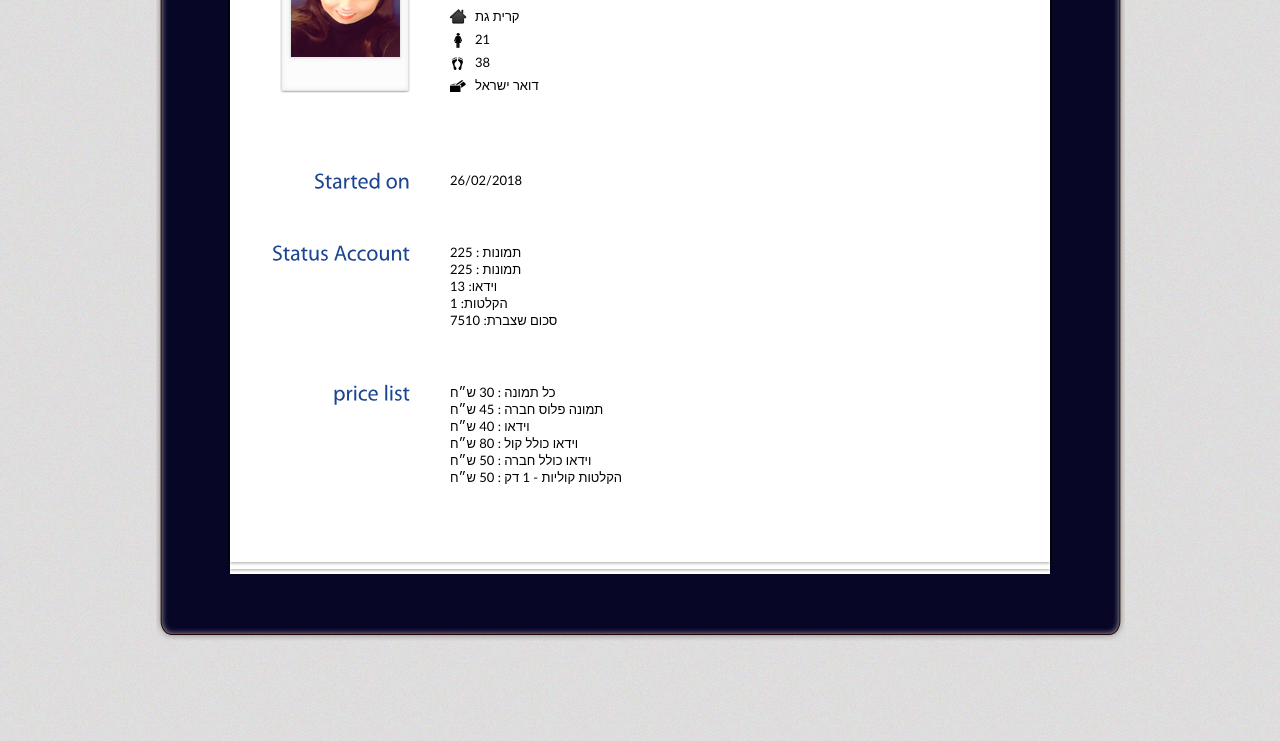
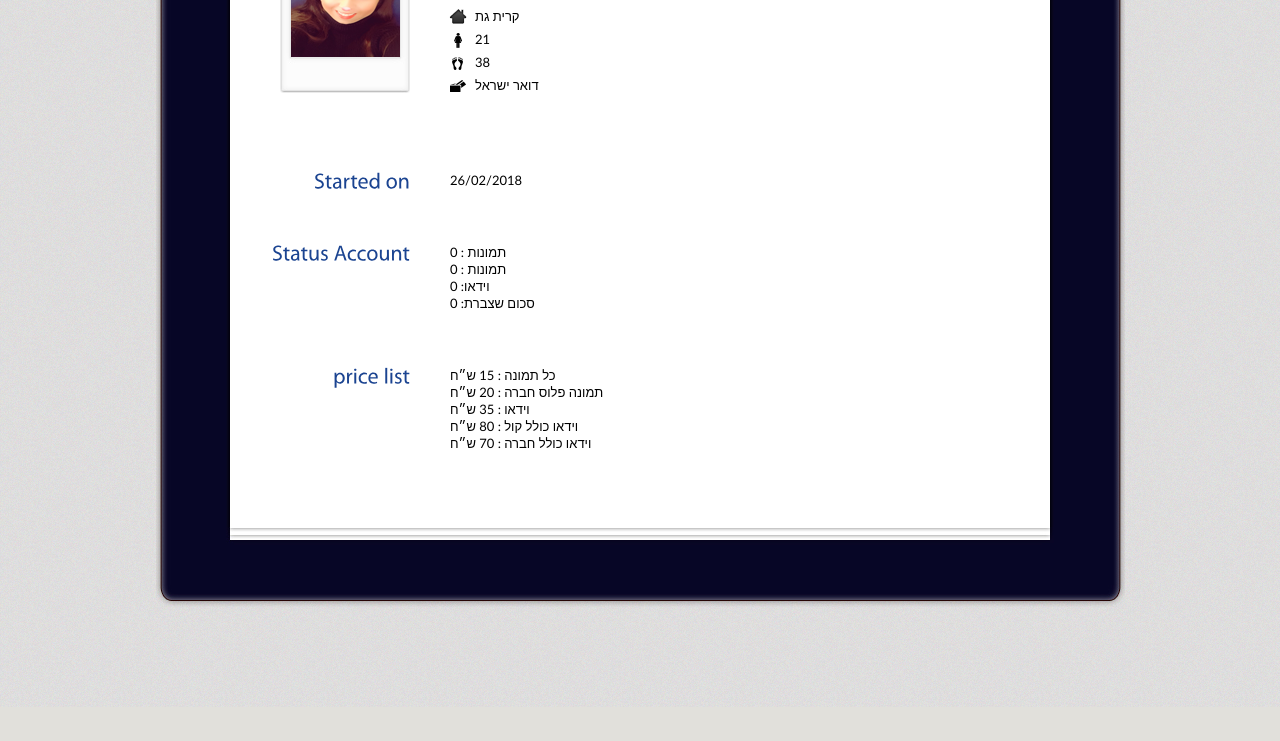
Before and after one commit to MyFeet/-Shahar-Pail, a plain HTML site: page index.html in a window 1280 px wide. Shown: the part 339-1080 px from the top of the page. After the commit the page ends 1046 px from the top, so only its background shows below. Drawn offline with Linux system fonts and the light colour scheme.

Commit message:
Update index.html

```diff
--- a/index.html
+++ b/index.html
@@ -2,7 +2,7 @@
 <html xmlns="http://www.w3.org/1999/xhtml">
 <head>
 <meta http-equiv="Content-Type" content="text/html; charset=UTF-8" />
-<title>Resume</title>
+<title>Shahar Pail</title>
 <link type="text/css" rel="stylesheet" href="css/blue.css" />
 <link type="text/css" rel="stylesheet" href="css/print.css" media="print"/>
 <!--[if IE 7]>
@@ -37,7 +37,7 @@
           <!-- End Image -->
           <!-- Begin Personal Information -->
           <div class="self">
-            <h1 class="name">Noy Cohen <br />
+            <h1 class="name">Shahar Pail <br />
               <span>Personal account</span></h1>
             <ul>
 	      <li class="ad">קרית גת</li>
@@ -69,20 +69,18 @@
         <!-- Begin 1st Row -->
         <div class="entry">
           <h2>Status Account</h2>
-         <p> תמונות : 225 </p>
-	 <p> תמונות : 225 </p>
-	<p> וידאו: 13 </p>
-	<p> הקלטות: 1 </p>
-	<p> סכום שצברת: 7510 </p>
+         <p> תמונות : 0 </p>
+	 <p> תמונות : 0 </p>
+	<p> וידאו: 0 </p>
+	<p> סכום שצברת: 0 </p>
         </div>
 	      <div class="entry">
 	      <h2>price list</h2>
-	      <p> כל תמונה : 30 ש״ח </p>
-	      <p> תמונה פלוס חברה : 45 ש״ח </p>
-         <p>  וידאו : 40 ש״ח </p>
+	      <p> כל תמונה : 15 ש״ח </p>
+	      <p> תמונה פלוס חברה : 20 ש״ח </p>
+         <p>  וידאו : 35 ש״ח </p>
 	 <p> וידאו כולל קול : 80 ש״ח</p>
-	<p> וידאו כולל חברה : 50 ש״ח </p>
-	      <p> הקלטות קוליות - 1 דק : 50 ש״ח </p>
+	<p> וידאו כולל חברה : 70 ש״ח </p>
 
 
         </div>
```
